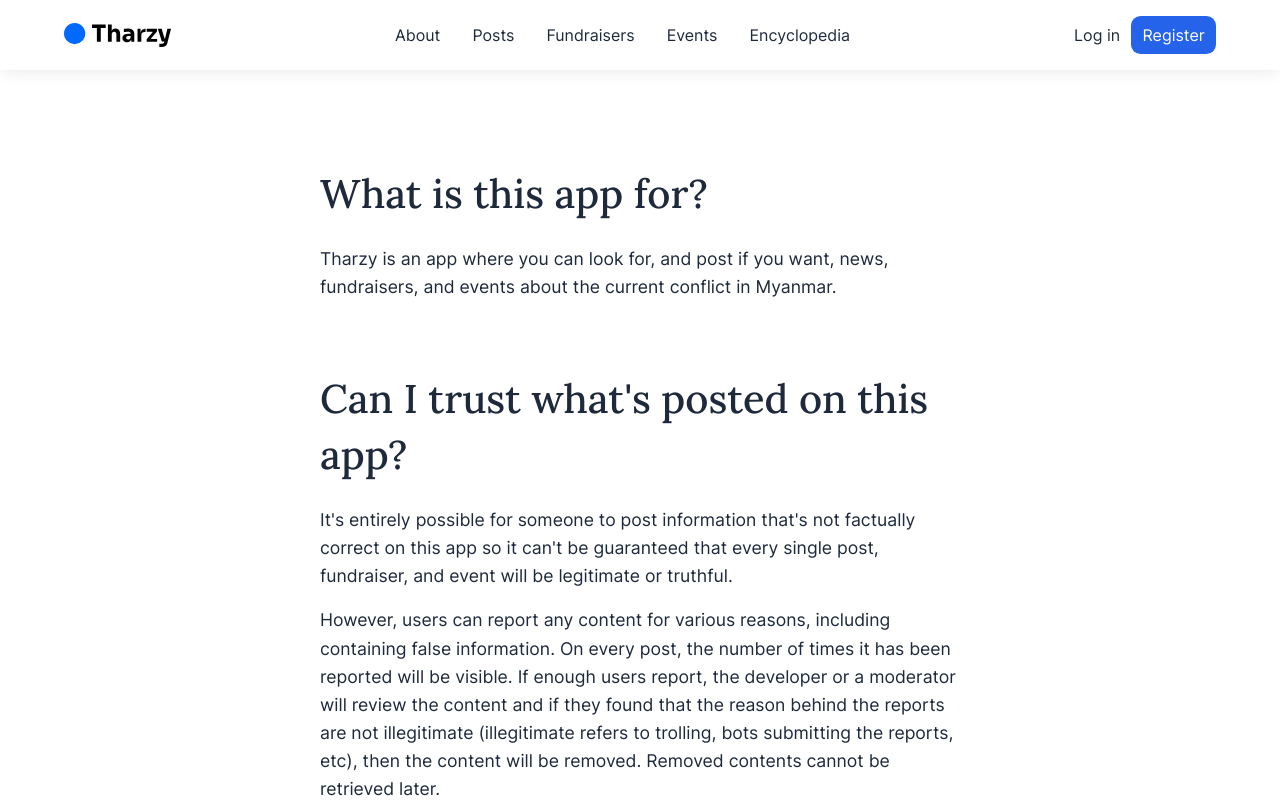
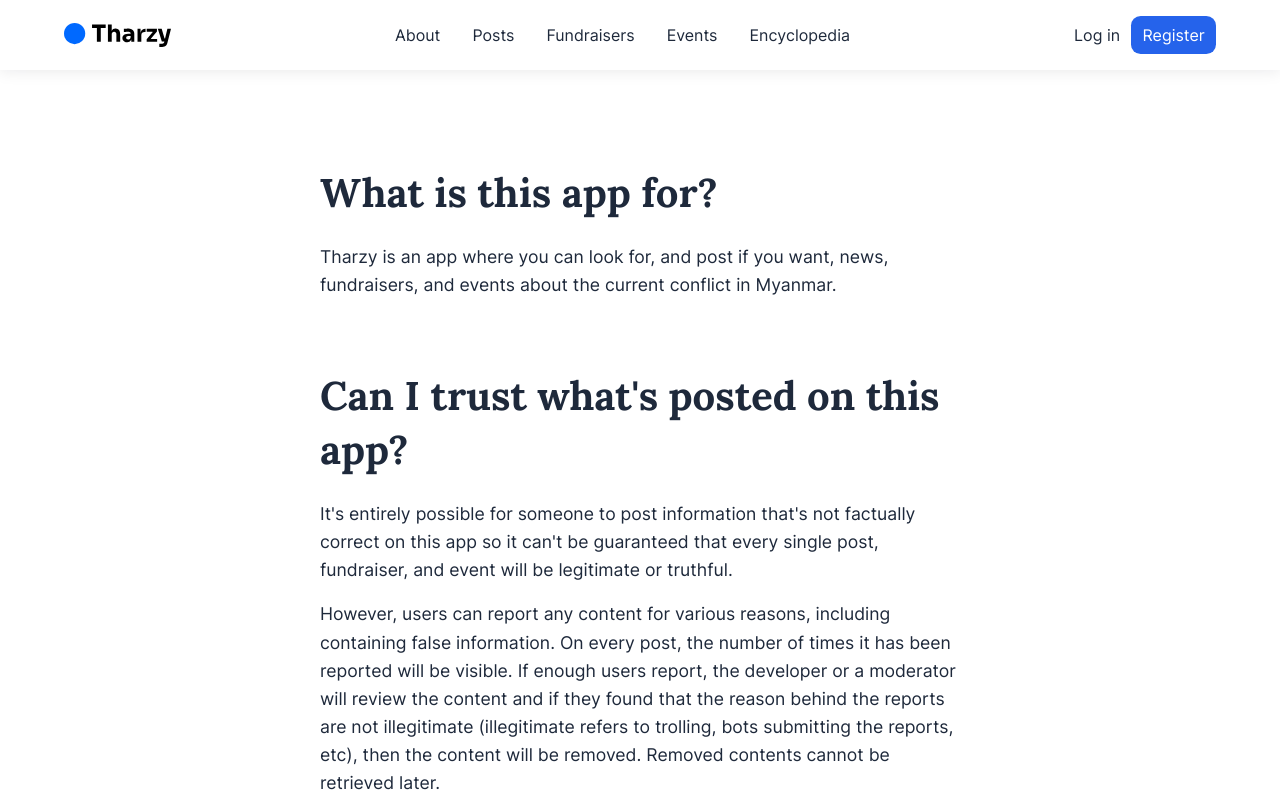
Before and after one commit to victorvoorhees/tharzy, a Next.js app in the folder tharzy-client/: page /about in a window 1280 px wide. Shown: the top 800 px of the page. Built offline with nearby package versions, Linux system fonts and the light colour scheme.

Commit message:
Fixed font issue

```diff
--- a/tharzy-client/styles/About.module.css
+++ b/tharzy-client/styles/About.module.css
@@ -4,7 +4,7 @@
 
 .content h2 {
     font-size: 2.5rem;
-    line-height: 1.4em;
+    line-height: 1.35em;
     margin-bottom: 1.4rem;
 }
 
--- a/tharzy-client/styles/globals.css
+++ b/tharzy-client/styles/globals.css
@@ -149,15 +149,17 @@ html {
 
 h1, h2, h3 {
   font-family: 'lora', serif;
-  font-variation-settings: 'wght' 500;
+  font-weight: normal;
+  font-variation-settings: 'wght' 700;
 }
 
 body, input, textarea, select {
   font-family: 'inter', sans-serif;
+  font-weight: normal;
 }
 
 h1, h2, h3 {
-  line-height: 1.5em;
+  line-height: 1.45em;
 }
 
 p {
```
